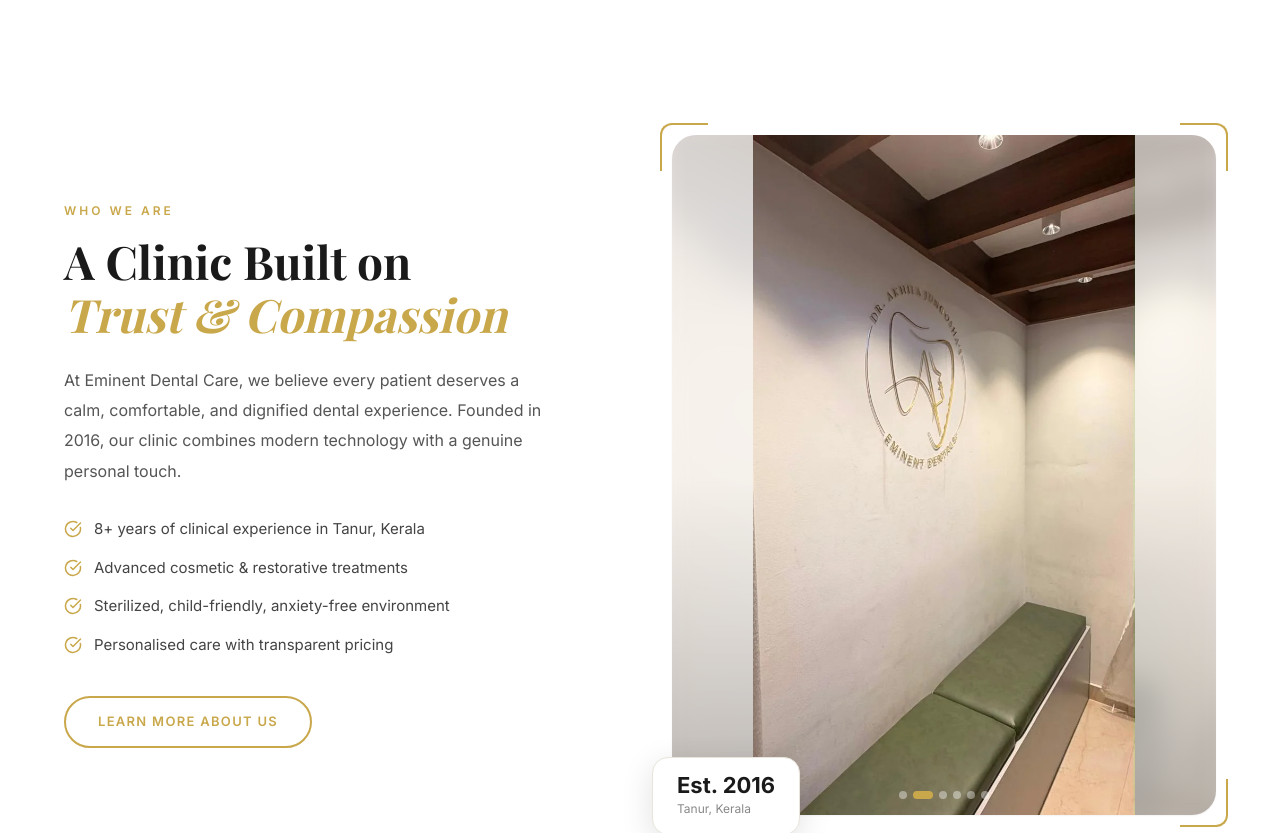
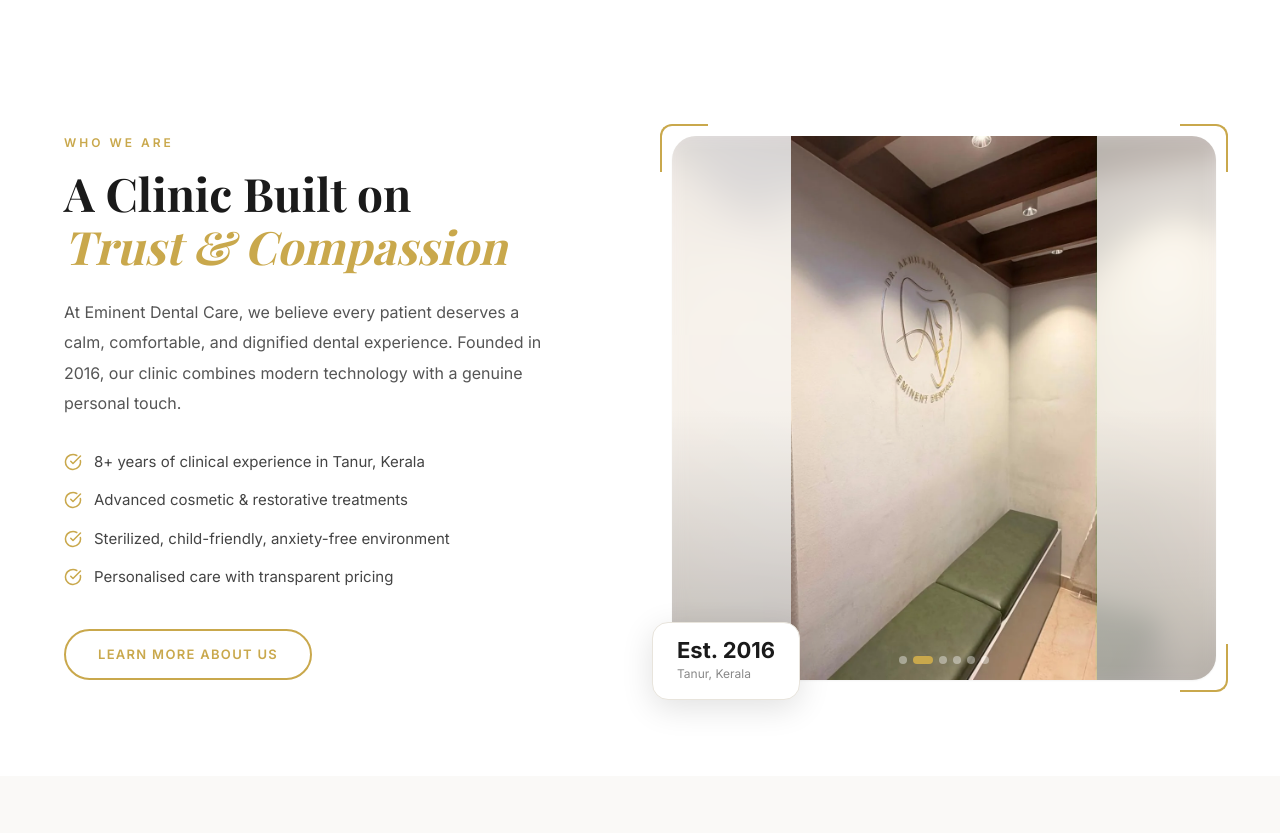
Before and after one commit to mailattfg-ops/eminent-dental-care, a Next.js app: page / in a window 1280 px wide. Shown: the part 2460-3293 px from the top of the page. Built offline with nearby package versions, Linux system fonts and the light colour scheme; a web font is replaced by a local one.

Commit message:
Update slideshow to aspect-square and enforce inline objectFit style values

```diff
--- a/src/components/sections/AboutPreview.tsx
+++ b/src/components/sections/AboutPreview.tsx
@@ -103,7 +103,7 @@
                     transition={{ duration: 0.8, delay: 0.15 }}
                     className="relative group"
                 >
-                    <div className="relative aspect-[4/5] rounded-3xl overflow-hidden bg-[#faf9f7] shadow-sm">
+                    <div className="relative aspect-square rounded-3xl overflow-hidden bg-[#faf9f7] shadow-sm">
                         <AnimatePresence mode="wait">
                             <motion.div
                                 key={currentIdx}
@@ -117,14 +117,16 @@
                                     src={slideImages[currentIdx]}
                                     alt=""
                                     fill
-                                    className="object-cover blur-md opacity-30 scale-105 select-none pointer-events-none"
+                                    className="blur-md opacity-30 scale-105 select-none pointer-events-none"
+                                    style={{ objectFit: "cover" }}
                                     priority={currentIdx === 0}
                                 />
                                 <Image
                                     src={slideImages[currentIdx]}
                                     alt={`Eminent Dental Care Clinic Interior ${currentIdx + 1}`}
                                     fill
-                                    className="object-contain z-10"
+                                    className="z-10"
+                                    style={{ objectFit: "contain" }}
                                     priority={currentIdx === 0}
                                 />
                                 <div className="absolute inset-0 bg-gradient-to-t from-black/20 via-transparent to-transparent z-15 pointer-events-none" />
```
